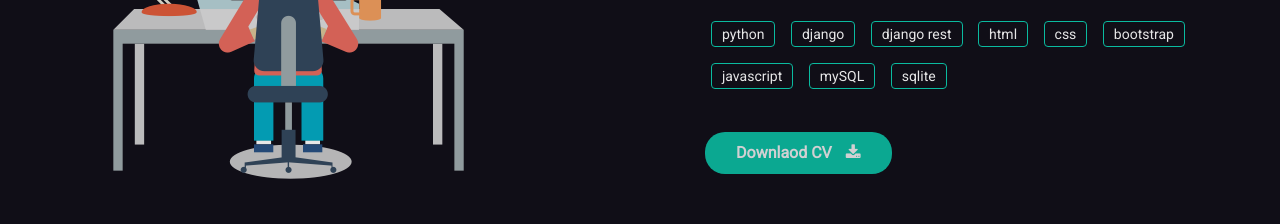
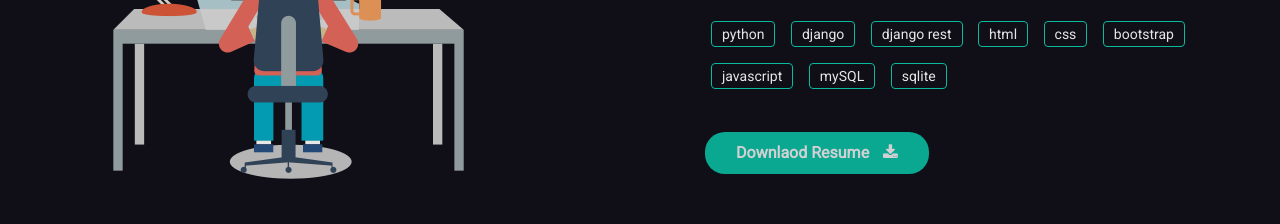
Before and after one commit to kmemonahmed/kmemonahmed.github.io, a plain HTML site: page index.html in a window 1280 px wide. Shown: the part 1080-1304 px from the top of the page. Drawn offline with Linux system fonts and the light colour scheme; some packages are replaced by stand-ins of ours.

Commit message:
resume change

```diff
--- a/index.html
+++ b/index.html
@@ -205,8 +205,8 @@
                                 <li><span>sqlite</span></li>
                             </ul>
                         </div>
-                        <a href="assets/doc/K_M_Emon-Resume.pdf" target="_blank" class="btn btn-fill wow fadeInUp"
-                            data-wow-duration="0.8s" data-wow-delay="0.4s">Downlaod CV <i
+                        <a href="assets/doc/K_M_Emon_Ahmed-Resume.pdf" target="_blank" class="btn btn-fill wow fadeInUp"
+                            data-wow-duration="0.8s" data-wow-delay="0.4s">Downlaod Resume <i
                                 class="fa fa-download"></i></a>
                     </div>
                 </div>
```
Also changed, not shown: 2 other files.
